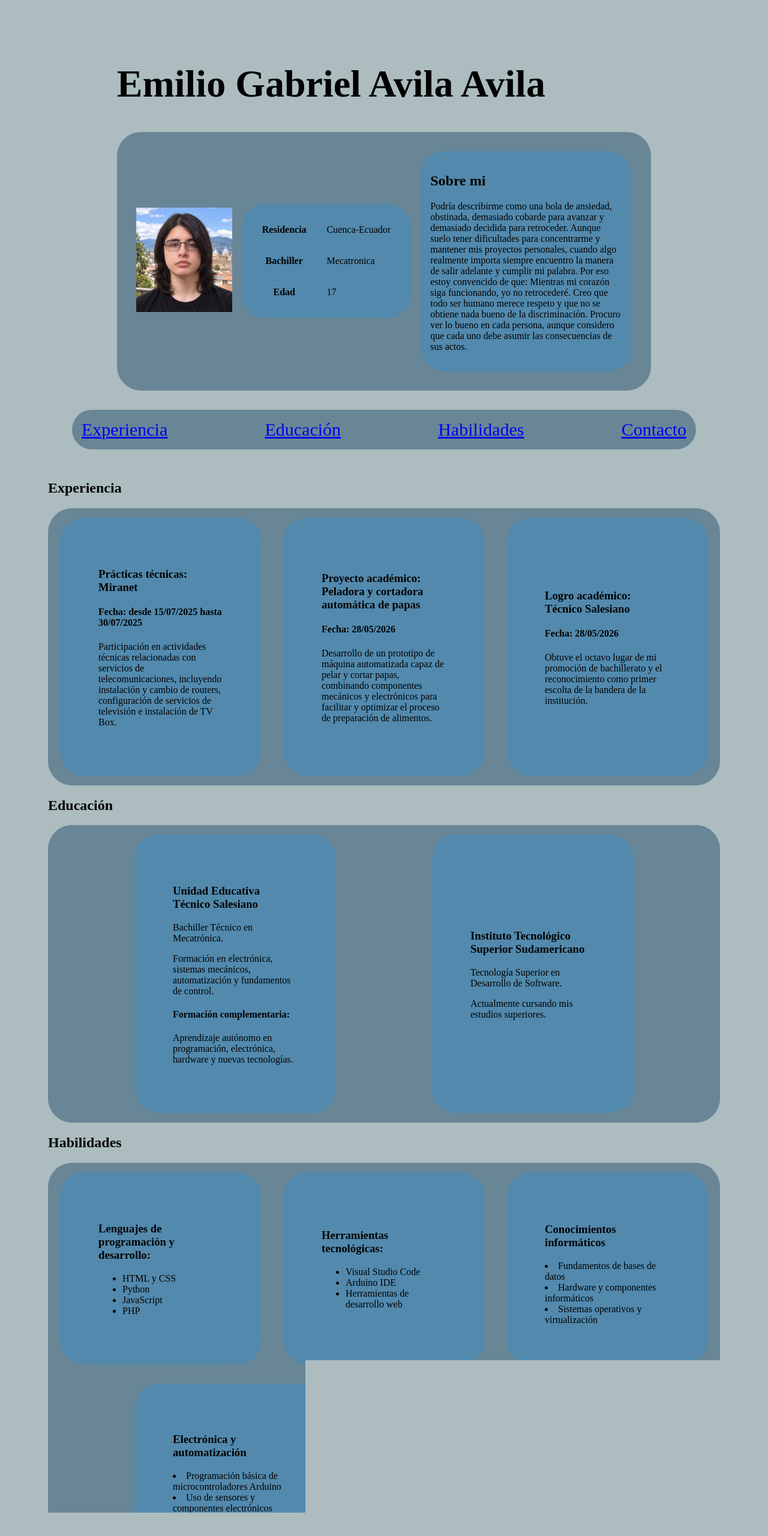
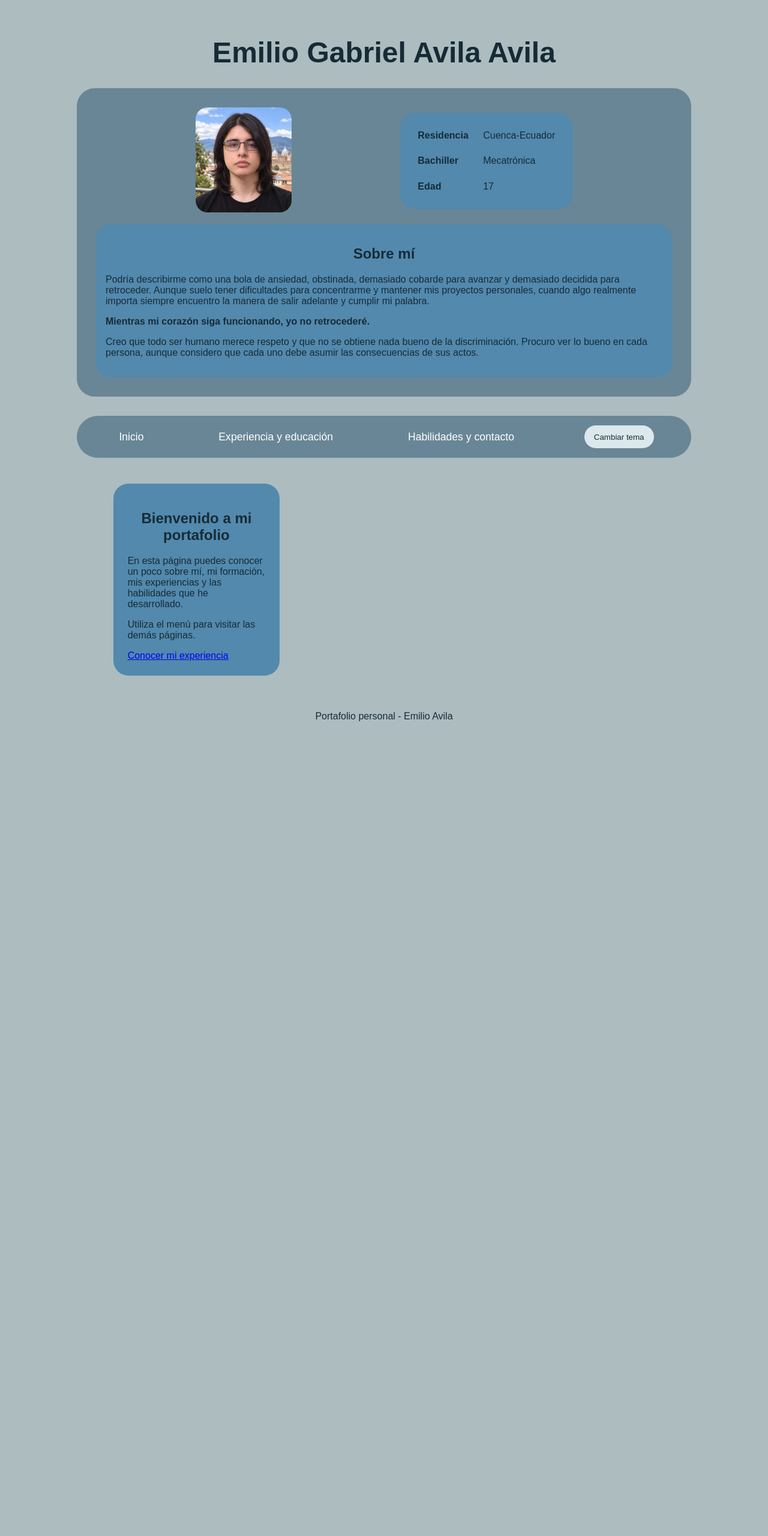
Before and after one commit to thegearmaker999-svg/Git.-EA, a plain HTML site: page index.html in a window 1280 px wide. Shown: the part 20-2580 px from the top of the page at 60% size. After the commit the page ends 1287 px from the top, so only its background shows below. Drawn offline with Linux system fonts and the light colour scheme.

Commit message:
Index listo

```diff
--- a/index.html
+++ b/index.html
@@ -1,206 +1,64 @@
 <!DOCTYPE html>
-<html lang="en">
+<html lang="es">
 <head>
     <meta charset="UTF-8">
     <meta name="viewport" content="width=device-width, initial-scale=1.0">
-    <title>Document</title>
+    <title>Emilio Avila | Inicio</title>
     <link rel="stylesheet" href="style.css">
+    <script src="script.js" defer></script>
 </head>
-
 <body class="cv-layout">
-   <!--SECCIÓN: cabezera y perfil-->
     <header>
-     <h1>
-        Emilio Gabriel Avila Avila
-    </h1>
+        <h1>Emilio Gabriel Avila Avila</h1>
         <div class="section">
-    <section id="encabezado">
-        <img class="mi-imagen" src="imagenes/yo.jpeg" alt="yo">
+            <section>
+                <img class="mi-imagen" src="imagenes/yo.jpeg" alt="Fotografía de Emilio">
             </section>
-    <section id="acerca de mi">
+            <section>
                 <table class="fondoazuloscuro">
-  <tr>
-    <th>Residencia</th>
-    <td>Cuenca-Ecuador</td>
-  </tr>
-  <tr>
-    <th>Bachiller</th>
-    <td>Mecatronica</td>
-  </tr>
-  <tr>
-    <th>Edad</th>
-    <td>17</td>
-  </tr>
+                    <tr><th>Residencia</th><td>Cuenca-Ecuador</td></tr>
+                    <tr><th>Bachiller</th><td>Mecatrónica</td></tr>
+                    <tr><th>Edad</th><td>17</td></tr>
                 </table>
             </section>
-<div class="fondoazuloscuro">
-<h2 >
-   Sobre mi
-</h2>
-<p class="introduccion">
-            Podría describirme como una bola de ansiedad,
-            obstinada, demasiado cobarde para avanzar y
-            demasiado decidida para retroceder.
-            Aunque suelo tener dificultades para concentrarme
-            y mantener mis proyectos personales, cuando algo
-            realmente importa siempre encuentro la manera de
-            salir adelante y cumplir mi palabra.
-            Por eso estoy convencido de que:
-            Mientras mi corazón siga funcionando, yo no retrocederé.
-            Creo que todo ser humano merece respeto y
-            que no se obtiene nada bueno de la discriminación.
-            Procuro ver lo bueno en cada persona, aunque
-            considero que cada uno debe asumir las consecuencias de sus actos.
+            <div class="fondoazuloscuro acerca">
+                <h2>Sobre mí</h2>
+                <p>
+                    Podría describirme como una bola de ansiedad, obstinada,
+                    demasiado cobarde para avanzar y demasiado decidida para
+                    retroceder. Aunque suelo tener dificultades para concentrarme
+                    y mantener mis proyectos personales, cuando algo realmente
+                    importa siempre encuentro la manera de salir adelante y cumplir
+                    mi palabra.
+                </p>
+                <p><strong>Mientras mi corazón siga funcionando, yo no retrocederé.</strong></p>
+                <p>
+                    Creo que todo ser humano merece respeto y que no se obtiene
+                    nada bueno de la discriminación. Procuro ver lo bueno en cada
+                    persona, aunque considero que cada uno debe asumir las
+                    consecuencias de sus actos.
                 </p>
             </div>
         </div>
-
     </header>
-<!-- SECCIÓN: menu de navegacion -->
 
     <nav class="durante">
-    <a href="#experiencia">Experiencia</a>
-    <a href="#educacion">Educación</a>
-    <a href="#habilidades">Habilidades</a>
-    <a href="#contacto">Contacto</a>
+        <a class="seleccionado" href="index.html">Inicio</a>
+        <a href="experiencia.html">Experiencia y educación</a>
+        <a href="habilidades.html">Habilidades y contacto</a>
+        <button id="tema" type="button">Cambiar tema</button>
     </nav>
-<!-- SECCIÓN: contenido principal -->
 
     <main>
-    <section id="experiencia">
-   <h2>
-      Experiencia
-   </h2>
-   <div class="filadetarjetas">
-    <div class="tarjeta">
-    <h3>Prácticas técnicas: Miranet</h3>
-    <h4>
-      Fecha: desde 15/07/2025 hasta 30/07/2025
-    </h4>
-    <p>
-      Participación en actividades técnicas relacionadas con servicios de telecomunicaciones,
-      incluyendo instalación y cambio de routers, configuración de servicios de televisión e
-      instalación de TV Box.
-    </p>
-    </div>
-    <div class="tarjeta">
-    <h3>Proyecto académico: Peladora y cortadora automática de papas</h3>
-    <h4>
-      Fecha: 28/05/2026
-    </h4>
-    <p>
-       Desarrollo de un prototipo de máquina automatizada capaz de pelar y cortar papas,
-       combinando componentes mecánicos y electrónicos para facilitar y optimizar
-       el proceso de preparación de alimentos.
-    </p>
-    </div>
-    <div class="tarjeta">
-    <h3>Logro académico: Técnico Salesiano</h3>
-      <h4>
-      Fecha: 28/05/2026
-    </h4>
-    <p>
-      Obtuve el octavo lugar de mi promoción de bachillerato y
-      el reconocimiento como primer escolta de la bandera de la institución.
-    </p>
-    </div>
-</div>
-    </section>
-
-    <section id="educacion">
-      <h2>
-         Educación
-      </h2>
-   <div class="filadetarjetas">
-    <div class="tarjeta">
-    <h3>Unidad Educativa Técnico Salesiano</h3>
-    <p>
-       Bachiller Técnico en Mecatrónica.
-   </p>
-   <p>
-      Formación en electrónica, sistemas mecánicos, automatización y fundamentos de control.
-   </p>
-   <h4>
-      Formación complementaria:
-   </h4>
-   <p>
-      Aprendizaje autónomo en programación, electrónica, hardware y nuevas tecnologías.
-   </p>
-    </div>
-    <div class="tarjeta">
-    <h3>Instituto Tecnológico Superior Sudamericano</h3>
-    <p>
-       Tecnología Superior en Desarrollo de Software.
-    </p>
-    <p>
-      Actualmente cursando mis estudios superiores.
-    </p>
-    </div>
-    </section>
-
-    <section id="habilidades">
-      <h2>
-         Habilidades
-      </h2>
-         <div class="filadetarjetas">
-    <div class="tarjeta">
-    <h3>Lenguajes de programación y desarrollo:</h3>
-    <ul>
-      <li>HTML y CSS</li>
-      <li>Python</li>
-      <li>JavaScript</li>
-      <li>PHP</li>
-    </ul>
-    </div>
-    <div class="tarjeta">
-    <h3>Herramientas tecnológicas:</h3>
-    <ul>
-      <li>Visual Studio Code</li>
-      <li>Arduino IDE</li>
-      <li>Herramientas de desarrollo web</li>
-    </ul>
-    </div>
-    <div class="tarjeta">
-    <h3>Conocimientos informáticos</h3>
-      <li>Fundamentos de bases de datos</li>
-      <li>Hardware y componentes informáticos</li>
-      <li>Sistemas operativos y virtualización</li>
-    </div>
-    <div class="tarjeta">
-    <h3>Electrónica y automatización</h3>
-      <li>Programación básica de microcontroladores Arduino</li>
-      <li>Uso de sensores y componentes electrónicos</li>
-      <li>Automatización de procesos mediante sistemas electrónicos.</li>
-    </div>
-    <div class="tarjeta">
-    <h3>Idiomas</h3>
-      <li>Español: nativo</li>
-      <li>Inglés: B2</li>
-    </div>
+        <section class="tarjeta bienvenida">
+            <h2>Bienvenido a mi portafolio</h2>
+            <p>En esta página puedes conocer un poco sobre mí, mi formación,
+            mis experiencias y las habilidades que he desarrollado.</p>
+            <p>Utiliza el menú para visitar las demás páginas.</p>
+            <a class="enlace-boton" href="experiencia.html">Conocer mi experiencia</a>
         </section>
     </main>
 
-<!--SECCIÓN: pie de pagina y contacto -->
-<footer class="contacto">
-    <section  id="contacto">
-      <h2>
-         Contacto
-      </h2>
-      <div class="fila">
-      <div class="fondoazuloscuro">
-      <h3>Correo:</h3>
-      <p>
-          emilioavila.av@gmail.com
-      </p>
-      </div>
-      <div class="fondoazuloscuro">
-      <h3>Celular:</h3>
-      <p>
-          +593 96 149 7662
-      </p>
-      </div>
-      </div>
-    </section>
-</footer>
+    <footer><p>Portafolio personal - Emilio Avila</p></footer>
 </body>
 </html>
--- a/style.css
+++ b/style.css
@@ -1,140 +1,256 @@
-/* SECCIÓN: media query para moviles */
-@media (max-width: 768px) {
-  .cv-layout {
-    padding: 1rem !important;
-    max-width: 100%;
-  }
-
-  .section {
-    flex-direction: column;
-    align-items: stretch;
-    padding: 1rem;
-  }
-
-  .tarjeta {
-    width: 100% !important;
-    margin: 0.5rem 0 !important;
-    padding: 1.5rem !important;
-  }
-
-  .durante {
-    width: 100%;
-    font-size: 1.2rem;
-    flex-direction: column;
-    align-items: center;
-    gap: 0.5rem;
-    padding: 0.8rem;
-  }
-
-  .mi-imagen {
-    width: 8rem;
-    margin: 0 auto;
-  }
-
-  .contacto {
-    width: 100%;
-    justify-content: center;
-  }
+/* Estilos generales */
+* {
+    box-sizing: border-box;
 }
 
+html {
+    scroll-behavior: smooth;
+}
 
-/* SECCIÓN: contenedor principal */
+body {
+    transition: background-color 0.4s, color 0.4s;
+}
+
 .cv-layout {
     background-color: #ACBCBF;
+    color: #172b36;
     margin: 0 auto;
     max-width: 70rem;
-    padding: 5rem;
+    padding: 3rem;
     display: flex;
     gap: 2rem;
     align-items: center;
-    justify-content: center;
     flex-direction: column;
+    font-family: Arial, sans-serif;
 }
 
 h1 {
-    font-size: 4rem;
+    font-size: 3rem;
+    text-align: center;
 }
 
+h2 {
+    text-align: center;
+}
 
-/* SECCIÓN: navegacion */
+/* Navegación */
 .durante {
     background-color: #698696;
     display: flex;
     flex-wrap: wrap;
-    justify-content: space-between;
-    font-size: 30px;
+    justify-content: space-around;
+    align-items: center;
+    gap: 1rem;
     border-radius: 40px;
     padding: 1rem;
-    width: 90%;
+    width: 100%;
 }
 
-
-/* SECCIÓN: perfil y acerca de mi*/
-.introduccion {
-    max-width: 20rem;
+.durante a {
+    color: white;
+    text-decoration: none;
+    font-size: 1.1rem;
+    padding: 0.5rem;
 }
 
+.durante a:hover {
+    text-decoration: underline;
+}
+
+/* Perfil */
 .section {
-    border-radius: 40px;
+    border-radius: 30px;
     background-color: #698696;
     padding: 2rem;
     display: flex;
     align-items: center;
+    justify-content: space-evenly;
     gap: 1rem;
-    flex: 2;
     flex-wrap: wrap;
 }
 
 .mi-imagen {
     width: 10rem;
     height: auto;
+    border-radius: 20px;
 }
 
-td, th {
-    padding: 1rem;
+.introduccion {
+    max-width: 22rem;
+}
+
+.frase {
+    font-weight: bold;
+    font-style: italic;
 }
 
 .fondoazuloscuro {
-    border-radius: 40px;
+    border-radius: 25px;
     padding: 1rem;
     background-color: #5289AD;
 }
 
+td, th {
+    padding: 0.7rem;
+    text-align: left;
+}
 
-/* SECCIÓN: contenedores */
-.tarjeta {
-    background-color: #5289AD;
-    padding: 4rem;
-    align-content: center;
-    justify-content: center;
-    margin: 1rem;
-    width: 30%;
-    border-radius: 40px;
-    box-sizing: border-box;
+/* Secciones y tarjetas */
+.pantalla {
+    width: 100%;
+    padding-top: 1rem;
+    scroll-margin-top: 1rem;
 }
 
 .filadetarjetas {
-    border-radius: 40px;
+    border-radius: 30px;
     background-color: #698696;
     display: flex;
     flex-wrap: wrap;
-    flex-direction: row;
     justify-content: space-evenly;
+    padding: 1rem;
+}
+
+.tarjeta {
+    background-color: #5289AD;
+    padding: 1.5rem;
+    margin: 0.7rem;
+    width: 30%;
+    min-width: 14rem;
+    border-radius: 25px;
+    transition: transform 0.3s, box-shadow 0.3s;
+}
+
+.tarjeta:hover {
+    transform: translateY(-7px);
+    box-shadow: 0 8px 15px #263f4b55;
+}
+
+.tarjeta li {
+    margin-bottom: 0.5rem;
+}
+
+/* Contacto */
+.contacto {
+    width: 100%;
+    text-align: center;
+    padding: 1rem;
 }
 
 .fila {
     display: flex;
     flex-wrap: wrap;
-    flex-direction: row;
-    gap: 4rem;
+    justify-content: center;
+    gap: 1rem;
+}
+
+.pie {
+    margin-top: 2rem;
+}
+
+/* Botón y tema alternativo */
+button {
+    border: none;
+    border-radius: 20px;
+    padding: 0.7rem 1rem;
+    cursor: pointer;
+    background-color: #dce8ec;
+    color: #172b36;
+}
+
+button:hover {
+    background-color: white;
+}
+
+/* Se activa desde JavaScript */
+.tema-oscuro {
+    background-color: #172b36;
+    color: #edf4f6;
+}
+
+.tema-oscuro .section,
+.tema-oscuro .filadetarjetas,
+.tema-oscuro .durante {
+    background-color: #263f4b;
+}
+
+.tema-oscuro .tarjeta,
+.tema-oscuro .fondoazuloscuro {
+    background-color: #365e73;
+}
+
+/* Adaptación para celulares */
+@media (max-width: 768px) {
+    .cv-layout {
+        padding: 1rem;
+        max-width: 100%;
+    }
+
+    h1 {
+        font-size: 2rem;
+    }
+
+    .section {
+        flex-direction: column;
+        align-items: center;
+        padding: 1rem;
+    }
+
+    .tarjeta {
+        width: 100%;
+        margin: 0.5rem 0;
+        padding: 1.5rem;
+    }
+
+    .durante {
+        flex-direction: column;
+        align-items: center;
+    }
+
+    .mi-imagen {
+        width: 8rem;
+    }
+
+    .fila {
+        flex-direction: column;
+    }
 }
 
 
-/* SECCIÓN: CONTACTO        */
-.contacto {
-    display: flex;
-    flex-wrap: wrap;
-    justify-content: space-between;
-    align-self: flex-end;
-    margin-right: auto;
+/* Navegación entre las tres pantallas */
+.pantalla {
+    display: none;
+    width: 100%;
+    animation: aparecer 0.35s ease;
 }
+
+.pantalla.activa {
+    display: block;
+}
+
+.nav-boton {
+    border: none;
+    border-radius: 20px;
+    padding: 0.7rem 1rem;
+    cursor: pointer;
+    background-color: #dce8ec;
+    color: #172b36;
+    font-size: 1rem;
+}
+
+.nav-boton:hover,
+.nav-boton.activo {
+    background-color: #172b36;
+    color: white;
+}
+
+@keyframes aparecer {
+    from {
+        opacity: 0;
+        transform: translateY(10px);
+    }
+    to {
+        opacity: 1;
+        transform: translateY(0);
+    }
+}
```
Also changed, not shown: script.js (added, +31 -0 lines), 2.html (deleted), 3.html (deleted), app.js (deleted). Lines whose indentation alone changed are shown as unchanged.
